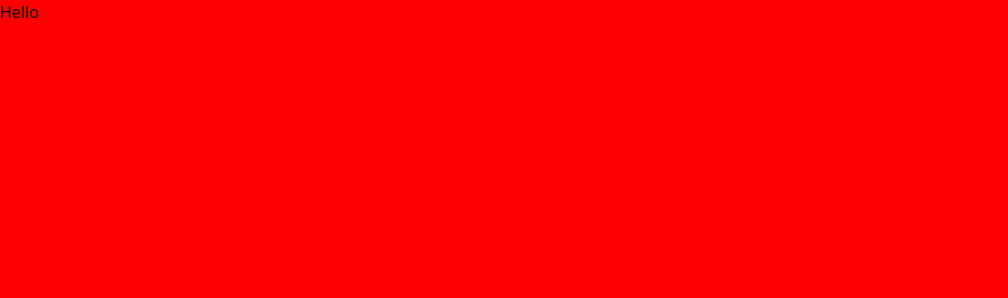
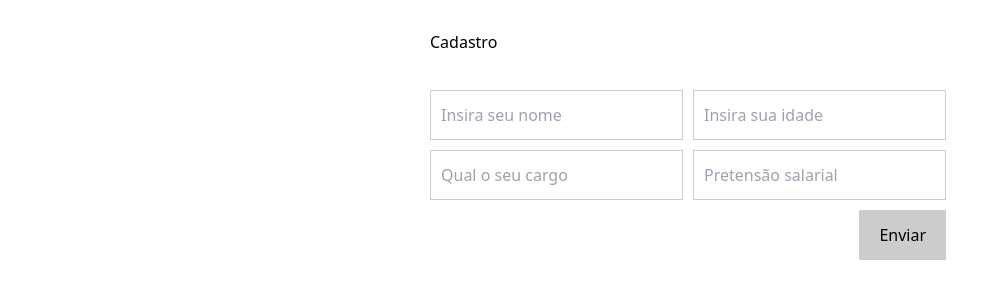
Before and after one commit to Fborges28/web-default, a website built with webpack: page public/index.html in a window 1280 px wide. Shown: the whole page, without its empty margins (0-1008 px from the left). Built offline with nearby package versions, Linux system fonts and the light colour scheme; data requests are answered from the project's data file; a web font is replaced by a local one.

Commit message:
Register form example - TS, CSS and HTML

```diff
--- a/public/index.html
+++ b/public/index.html
@@ -10,7 +10,41 @@
   </head>
   <body>
     <main>
-      <h1>Hello</h1>
+      <form id="registerForm" action="">
+        <h3>Cadastro</h3>
+        <input
+          type="text"
+          name="name"
+          id="name"
+          placeholder="Insira seu nome"
+        />
+
+        <input
+          class="age"
+          type="number"
+          name="age"
+          id="age"
+          placeholder="Insira sua idade"
+        />
+
+        <input
+          class="occupation"
+          type="text"
+          name="occupation"
+          id="occupation"
+          placeholder="Qual o seu cargo"
+        />
+
+        <input
+          class="salary"
+          type="text"
+          name="salary"
+          id="salary"
+          placeholder="Pretensão salarial"
+        />
+
+        <button class="btn" type="submit">Enviar</button>
+      </form>
     </main>
   </body>
 </html>
--- a/src/index.ts
+++ b/src/index.ts
@@ -1,6 +1,12 @@
 import axios from "axios";
-const url = `http://localhost:3000/products/`;
+const url = `http://localhost:3000/`;
 
-axios.get(url).then((response) => {
-  console.log(response.data);
+const form =
+  (document.getElementById("registerForm") as HTMLFormElement) || undefined;
+
+form.addEventListener("submit", (e: Event) => {
+  e.preventDefault();
+  const formData = new FormData(form);
+
+  console.log(formData);
 });
--- a/src/styles/main.css
+++ b/src/styles/main.css
@@ -3,5 +3,47 @@
 @tailwind utilities;
 
 body {
-  background-color: red;
 }
+
+form {
+  display: grid;
+  grid-template-columns: repeat(2, 1fr);
+  grid-template-rows: repeat(4, minmax(50px, auto));
+  padding: 30px;
+  gap: 10px;
+  max-width: 480px;
+  margin: 0 auto;
+}
+
+form h3{
+  grid-column: span 3;
+}
+
+input {
+  border: 1px solid #ccc;
+  padding: 10px;
+}
+
+input.name{
+  grid-column: 1 / 2;
+}
+
+input.age {
+  grid-column: 2 / 3;
+}
+
+input.occupation{
+  grid-column: 1 / 2;
+}
+
+input.salary{
+  grid-column: 2 / 3;
+}
+
+button[type="submit"]{
+  grid-row: 4;
+  grid-column: 1 / 3;
+  background-color: #ccc;
+  padding: 10px 20px;
+  justify-self: end;
+}
```
Also changed, not shown: public/output.css.
